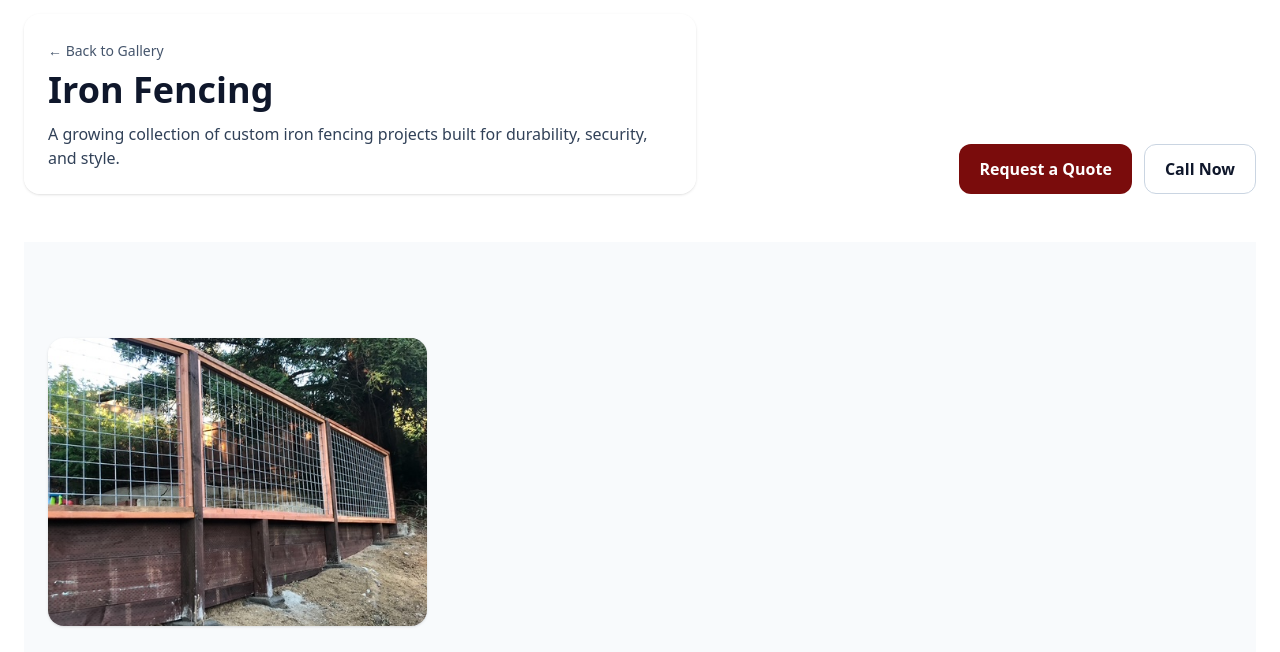
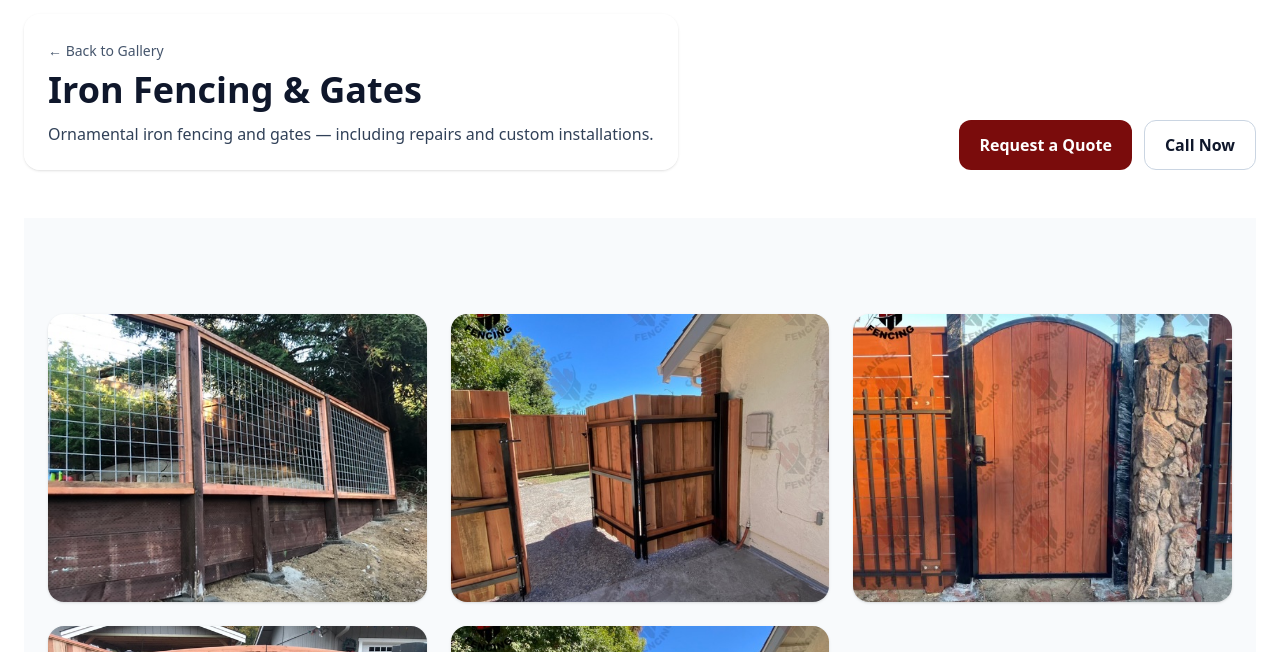
Before and after one commit to mcphe103/chairez-fencing, a Next.js app: page /gallery/iron in a window 1280 px wide. Shown: the part 122-774 px from the top of the page. Built offline with nearby package versions, Linux system fonts and the light colour scheme; no server answers.

Commit message:
Changes to gallery and updated service cards

```diff
--- a/src/app/about/page.tsx
+++ b/src/app/about/page.tsx
@@ -10,12 +10,12 @@
 export const metadata: Metadata = {
   title: "About | Chairez Fencing",
   description:
-  "Chairez Fencing is a family-owned contractor specializing in wood fencing, iron fencing, and deck construction. Reliable, affordable, professional.",
+  "Chairez Fencing is a family-owned contractor specializing in wood fencing, iron fencing, gates, and deck construction. Reliable, affordable, professional.",
 
   openGraph: {
     title: "About Chairez Fencing",
     description:
-    "Family-owned contractor for wood fencing, iron fencing, and deck construction. Serving our community with quality craftsmanship.",
+    "Family-owned contractor for wood fencing, iron fencing, gates, and deck construction. Serving our community with quality craftsmanship.",
     type: "website",
     images: [{ url: "/images/og-default.jpg", width: 1200, height: 630 }],
   },
@@ -41,7 +41,7 @@
     url: "https://www.chairezfencing.com",
     image: "https://www.chairezfencing.com/images/logo.png",
     description:
-    "Family-owned contractor specializing in wood fencing, iron fencing, and deck construction.",
+    "Family-owned contractor specializing in wood fencing, iron fencing, gates, and deck construction.",
     telephone: BUSINESS.phoneE164,           // ✅ single source
     areaServed: ["Fresno County, CA"],
   },
@@ -71,7 +71,7 @@
           </h1>
           <p className="text-slate-600 mt-5 max-w-3xl">
             Chairez Fencing delivers reliable craftsmanship for{" "}
-            <strong>wood fencing</strong>, <strong>iron fencing</strong>, and{" "}
+            <strong>Wood Fencing</strong>, <strong>Iron Fencing & Gates</strong>, and{" "}
             <strong>deck construction</strong>. We show up on time, communicate
             clearly, and build it right the first time.
           </p>
--- a/src/app/gallery/decks/page.tsx
+++ b/src/app/gallery/decks/page.tsx
@@ -8,7 +8,15 @@
   const images: GalleryImage[] = [
     {
       src: "/images/gallery/decks/deck-01.jpg",
-      alt: "Custom deck construction by Chairez Fencing",
+      alt: "Custom backyard deck construction with wood railing",
+    },
+    {
+      src: "/images/gallery/decks/deck-02.jpg",
+      alt: "Raised wood deck installation by Chairez Fencing",
+    },
+    {
+      src: "/images/gallery/decks/deck-03.jpg",
+      alt: "Newly built outdoor deck with staircase access",
     },
   ];
 
--- a/src/app/gallery/iron/page.tsx
+++ b/src/app/gallery/iron/page.tsx
@@ -8,10 +8,25 @@
   const images: GalleryImage[] = [
     {
       src: "/images/gallery/iron/iron-01.jpeg",
-      alt: "Custom iron fence installation by Chairez Fencing",
+      alt: "Ornamental iron fence installation by Chairez Fencing",
+    },
+    {
+      src: "/images/gallery/gates/wood-gate-01.jpeg",
+      alt: "Custom wood side gate installation",
+    },
+    {
+      src: "/images/gallery/gates/wood-gate-02.jpeg",
+      alt: "Wood privacy gate with latch hardware",
+    },
+    {
+      src: "/images/gallery/gates/wood-gate-03.jpeg",
+      alt: "Custom backyard wood gate",
+    },
+    {
+      src: "/images/gallery/gates/wood-gate-04.jpeg",
+      alt: "Wood driveway gate built by Chairez Fencing",
     },
   ];
-
   return (
     <main className="max-w-7xl mx-auto px-6 py-12">
       {/* Header + CTAs */}
@@ -22,12 +37,11 @@
         </Link>
 
         <h1 className="mt-2 text-4xl font-bold text-slate-900">
-            Iron Fencing
+          Iron Fencing & Gates
         </h1>
 
         <p className="mt-3 text-slate-700">
-            A growing collection of custom iron fencing projects built for
-            durability, security, and style.
+          Ornamental iron fencing and gates — including repairs and custom installations.
         </p>
       </div>
 
--- a/src/components/Gallery.tsx
+++ b/src/components/Gallery.tsx
@@ -5,9 +5,7 @@
 
 export default function Gallery() {
   const images: string[] = [
-    "/images/gallery/image9.jpeg",
-    "/images/gallery/image14.jpeg",
-    "/images/gallery/image20.jpeg",
+
   ]
 
   return (
--- a/src/components/Services.tsx
+++ b/src/components/Services.tsx
@@ -37,7 +37,7 @@
   },
   {
     key: "iron",
-    name: "Iron Fencing",
+    name: "Iron Fencing & Gates",
     blurb: "Iron fencing, gates, and repairs.",
     href: "/gallery/iron",
     img: "/images/services/iron-01.jpeg",
@@ -76,24 +76,21 @@
         </motion.div>
 
         {/* Grid */}
-        <div className="grid gap-6 md:gap-8 grid-cols-1 sm:grid-cols-2 lg:grid-cols-3 justify-items-center">
-
+        <div className="grid gap-6 md:gap-8 grid-cols-1 sm:grid-cols-2 lg:grid-cols-3 items-stretch">
           {SERVICES.map((s, i) => (
+            <Link
+              key={s.key}
+              href={s.href}
+              aria-label={`${s.name} gallery`}
+              className="block h-full"
+            >
               <motion.article
-    key={s.key}
                 initial={{ opacity: 0, y: 20 }}
                 whileInView={{ opacity: 1, y: 0 }}
                 viewport={{ once: true, amount: 0.2 }}
                 transition={{ duration: 0.5, delay: i * 0.05 }}
-    className="group relative overflow-hidden rounded-2xl border border-slate-200 bg-white shadow-sm hover:shadow-md"
+                className="group flex flex-col h-full overflow-hidden rounded-2xl border border-slate-200 bg-white shadow-sm hover:shadow-md"
               >
-    {/* Clickable overlay */}
-    <Link
-      href={s.href}
-      aria-label={`${s.name} gallery`}
-      className="absolute inset-0 z-10 rounded-2xl"
-    />
-
       {/* Image */}
                 <div className="relative h-40 overflow-hidden">
                   {s.img ? (
@@ -119,13 +116,16 @@
                     </div>
 
       {/* Content */}
-    <div className="p-5 flex flex-col h-full relative z-20">
-      <h3 className="text-xl font-semibold">{s.name}</h3>
+                    <div className="p-5 flex flex-col flex-1">
+                      <h3 className="text-xl font-semibold leading-tight min-h-[3rem]">
+                        {s.name}
+                      </h3>
                       <p className="text-slate-600 mt-2 flex-1">{s.blurb}</p>
 
                       <div className="mt-4">
+          {/* Visual button (card is the link) */}
                         <span
-          className="inline-block rounded-lg px-4 py-2 text-white"
+                          className="inline-block rounded-lg px-4 py-2 text-white transition-colors"
                           style={{ backgroundColor: "#7A0C0C" }}
                         >
                           View Gallery
@@ -133,6 +133,7 @@
                       </div>
                     </div>
                   </motion.article>
+                </Link>
                 ))}
         </div>
 
```
Also changed, not shown: public/images/gallery/decks/deck-02.jpg (added), public/images/gallery/decks/deck-03.jpg (added). Lines whose indentation alone changed are shown as unchanged.
